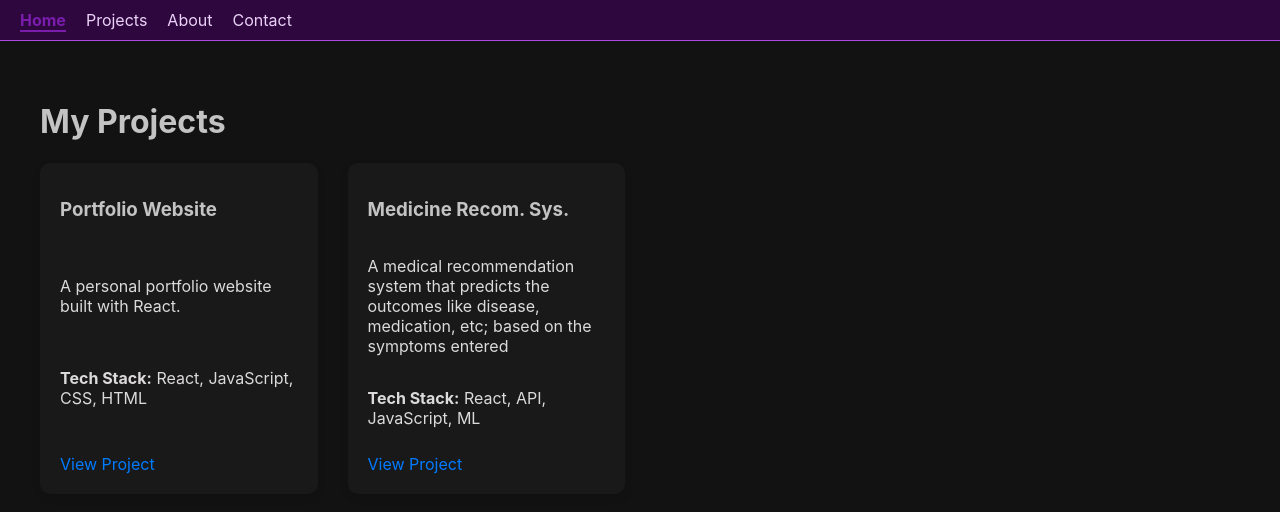
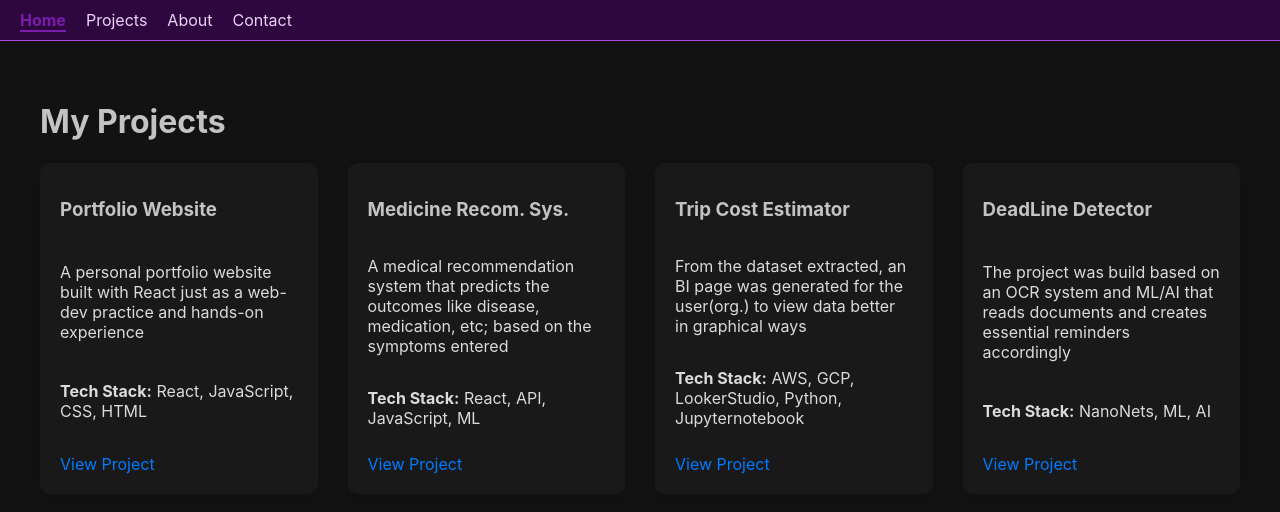
Before and after one commit to AniketKumar10/my-web-profile, a React (Create React App) app in the folder my-web-profile/: page /projects in a window 1280 px wide. Shown: the top 512 px of the page. Built offline with nearby package versions, Linux system fonts and the light colour scheme.

Commit message:
added-more-projects

```diff
--- a/my-web-profile/src/pages/Projects.js
+++ b/my-web-profile/src/pages/Projects.js
@@ -4,7 +4,7 @@ import './Projects.css';
 const projects = [
   {
     title: "Portfolio Website",
-    description: "A personal portfolio website built with React.",
+    description: "A personal portfolio website built with React just as a web-dev practice and hands-on experience",
     techStack: "React, JavaScript, CSS, HTML",
     link: "https://github.com/AniketKumar10/my-web-profile",
     // imgSrc: "path-to-image", // Optional project image
@@ -16,6 +16,19 @@ const projects = [
     link: "https://github.com/AniketKumar10/medicine-reccomendation-better-ui",
     //imgSrc: "path-to-image", // Optional project image
   },
+  {
+    title: "Trip Cost Estimator",
+    description : "From the dataset extracted, an BI page was generated for the user(org.) to view data better in graphical ways",
+    techStack: "AWS, GCP, LookerStudio, Python, Jupyternotebook",
+    link: "https://lookerstudio.google.com/s/tlJl_3jgv6I",
+    //imgSrc: "path-to-image", // Optional project image
+  },
+  {
+    title:"DeadLine Detector",
+    description:"The project was build based on an OCR system and ML/AI that reads documents and creates essential reminders accordingly",
+    techStack:"NanoNets, ML, AI",
+    link:""
+  }
   // Add more projects
 ];
 
```
